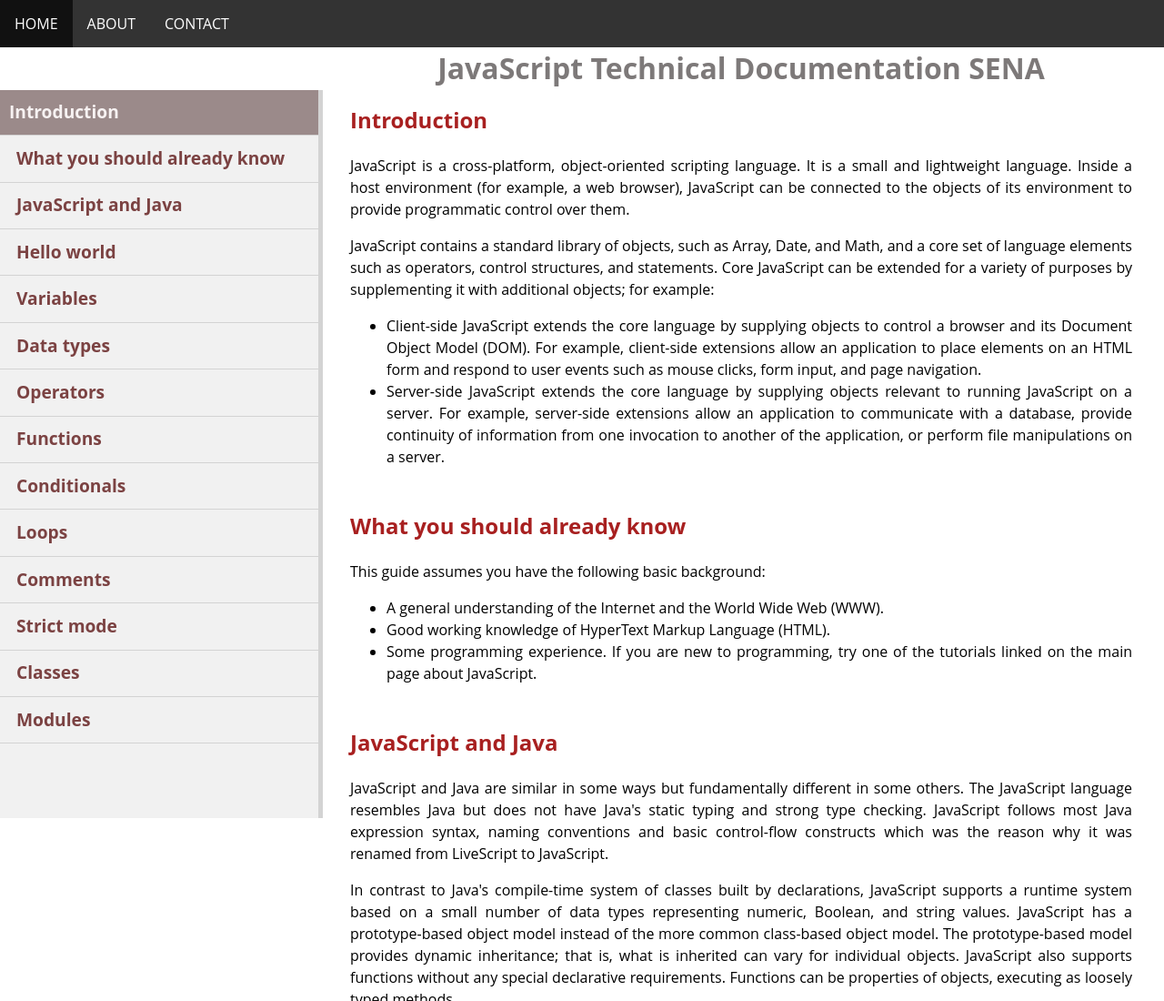
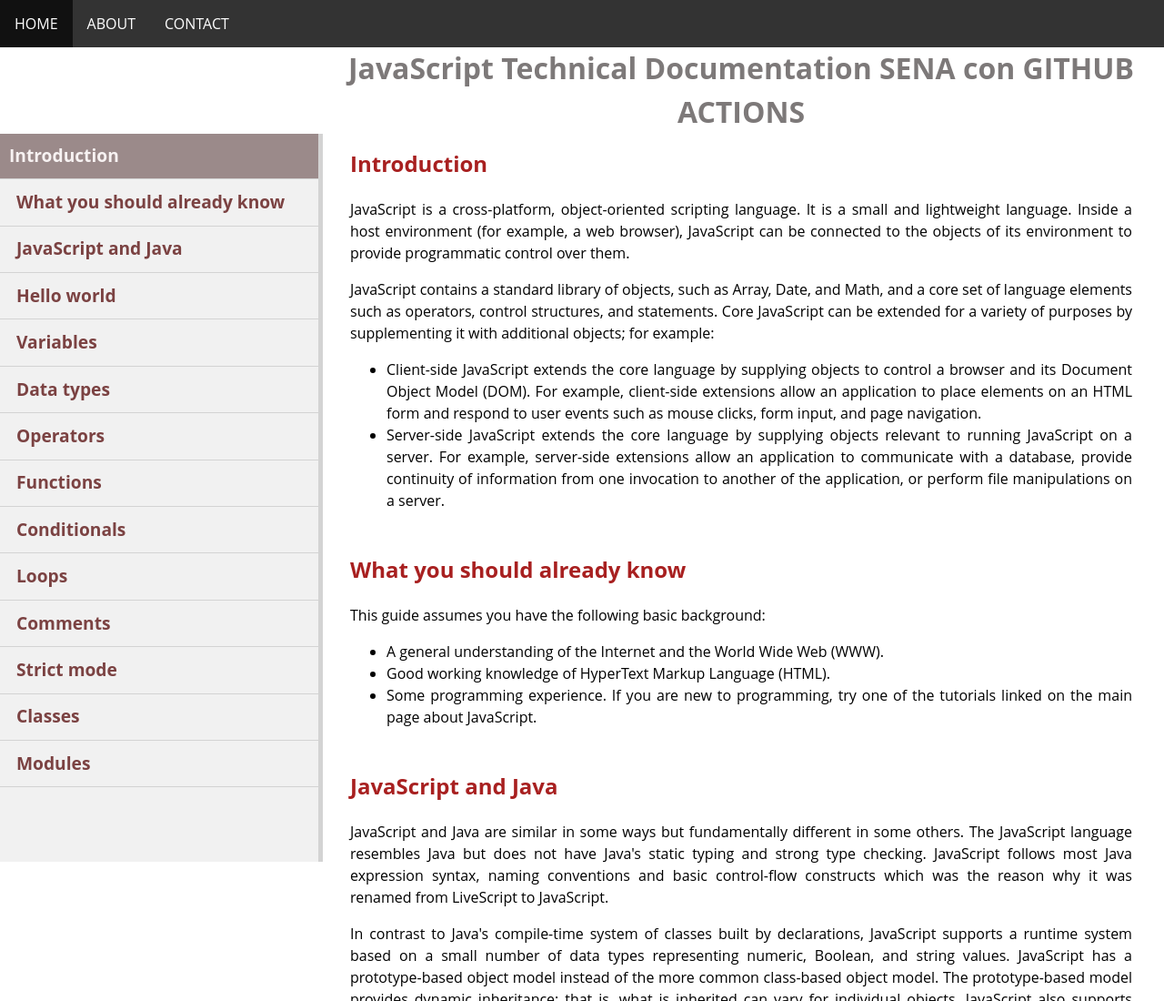
Before and after one commit to alyconr/Documentacion, a plain HTML site: page index.html in a window 1280 px wide. Shown: the top 1100 px of the page at 91% size. Drawn offline with Linux system fonts and the light colour scheme.

Commit message:
GITHUB ACTIONS

```diff
--- a/index.html
+++ b/index.html
@@ -19,7 +19,7 @@
 
     <main id="main-doc">
       <header >
-        <h1 class="principal">JavaScript Technical Documentation SENA</h1>
+        <h1 class="principal">JavaScript Technical Documentation SENA con GITHUB ACTIONS</h1>
       </header>
       <nav id="navbar">
         <ul>
```
